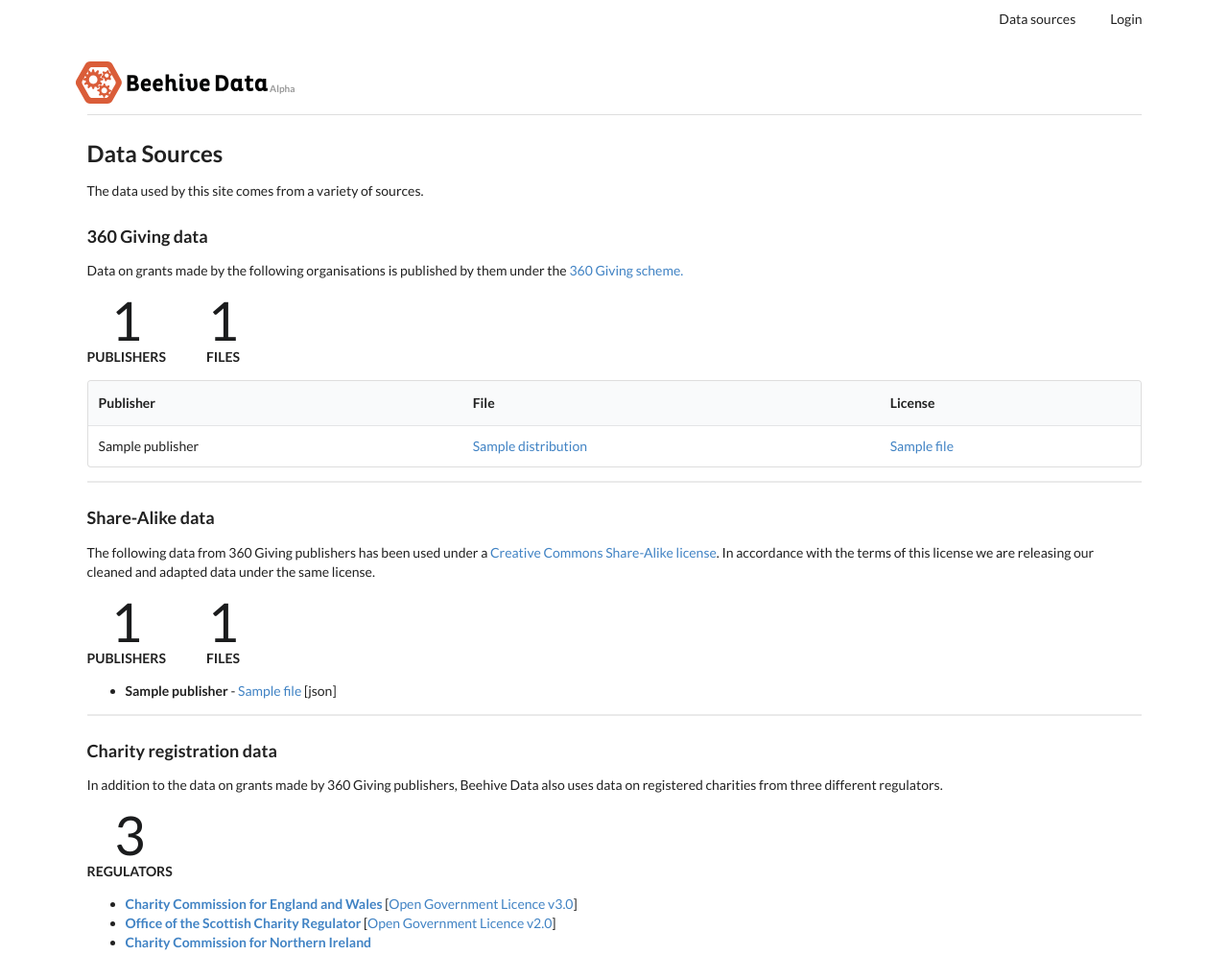
After one commit to TechforgoodCAST/beehive-data-etl, a Flask app: page /sources in a window 1280 px wide. The commit adds this page. Shown: the whole page at 96% size. Run offline with Flask 2, Linux system fonts and the light colour scheme; a database or web service that is not in the repository returns one stand-in record (values such as "Sample title").

Commit message:
Add data sources page

```diff
--- a/beehivedata/templates/flash.html
+++ b/beehivedata/templates/flash.html
@@ -1,4 +1,4 @@
-<div class='ui text container basic segment' id='flash-messages'>
+<div class='ui text container basic' id='flash-messages'>
   {% for message in get_flashed_messages(with_categories=true) %}
   <div class="ui {{ message[0] }} floating message" align="center">
       <p>{{ message[1] }}</p>
--- a/beehivedata/templates/navbar.html
+++ b/beehivedata/templates/navbar.html
@@ -1,6 +1,9 @@
 <div class="ui container">
   <div class="ui secondary menu">
     <div class="right menu">
+      <a class="ui item" href="{{ url_for('home.sources') }}">
+        Data sources
+      </a>
       {% if current_user.is_authenticated %}
       <div class="ui item">
         {{ current_user.email }}
--- /dev/null
+++ b/beehivedata/templates/sources.html
@@ -0,0 +1,133 @@
+{% extends "base.html" %}
+{% block content %}
+<style>
+th.rotate {
+  /* Something you can count on */
+  height: 140px;
+  white-space: nowrap;
+}
+
+th.rotate > div {
+  transform:
+    translate(5px, 51px)
+    rotate(270deg);
+  width: 30px;
+}
+th.rotate > div > span {
+  padding: 5px 5px;
+}
+.fund-status-feedback {
+  width: 50px;
+}
+</style>
+<div class='ui container basic segment'>
+  <h1 class='ui dividing header'>
+    <a class='logo' href='/' title='Beehive Data'>Beehive Data</a>
+  </h1>
+  <h2>Data Sources</h2>
+  <p>The data used by this site comes from a variety of sources.</p>
+  <h3>360 Giving data</h3>
+  <p>
+    Data on grants made by the following organisations is published by them
+    under the <a href="http://www.threesixtygiving.org/">360 Giving scheme.</a>
+  </p>
+  <div class="ui statistics">
+    <div class="statistic">
+      <div class="value">
+        {{ sources|groupby('publisher.name')|length }}
+      </div>
+      <div class="label">
+        Publishers
+      </div>
+    </div>
+    <div class="statistic">
+      <div class="value">
+        {{ sources|length }}
+      </div>
+      <div class="label">
+        Files
+      </div>
+    </div>
+  </div>
+  <table class="ui table">
+    <thead>
+      <tr>
+        <th>Publisher</th>
+        <th>File</th>
+        <th>License</th>
+      </tr>
+    </thead>
+    <tbody>
+    {% for file in sources %}
+      {% for d in file.distribution %}
+      <tr>
+        <td>{{ file.publisher.name }}</td>
+        <td><a href="{{ d.accessURL }}">{{ d.title }}</a></td>
+        <td><a href="{{ file.license }}">{{ file.license_name }}</a></td>
+      </tr>
+      {% endfor %}
+    {% endfor %}
+    </tbody>
+  </table>
+  <hr>
+  <h3>Share-Alike data</h3>
+  <p>
+    The following data from 360 Giving publishers has been used under a
+    <a href="https://creativecommons.org/licenses/by-sa/4.0/" target="_blank">Creative Commons
+    Share-Alike license</a>. In accordance with the terms of this license
+    we are releasing our cleaned and adapted data under the same license.
+  </p>
+  <div class="ui statistics">
+    <div class="statistic">
+      <div class="value">
+        {{ sharealike_files|groupby('publisher.name')|length }}
+      </div>
+      <div class="label">
+        Publishers
+      </div>
+    </div>
+    <div class="statistic">
+      <div class="value">
+        {{ sharealike_files|length }}
+      </div>
+      <div class="label">
+        Files
+      </div>
+    </div>
+  </div>
+  <ul>
+     {% for file in sharealike_files %}
+     <li><strong>{{ file.publisher.name }}</strong> - <a href="/datasets/{{ file._id}}.json">{{ file.title }}</a> [json]</li>
+     {% endfor %}
+  </ul>
+  <hr>
+  <h3>Charity registration data</h3>
+  <p>
+    In addition to the data on grants made by 360 Giving publishers, Beehive Data also uses data
+    on registered charities from three different regulators.
+  </p>
+  <div class="ui statistics">
+    <div class="statistic">
+      <div class="value">
+        3
+      </div>
+      <div class="label">
+        Regulators
+      </div>
+    </div>
+  </div>
+  <ul>
+    <li>
+      <strong><a href="http://data.charitycommission.gov.uk/">Charity Commission for England and Wales</a></strong>
+      [<a href="https://www.nationalarchives.gov.uk/doc/open-government-licence/version/3/">Open Government Licence v3.0</a>]
+    </li>
+    <li>
+      <strong><a href="https://www.oscr.org.uk/charities/search-scottish-charity-register/charity-register-download">Office of the Scottish Charity Regulator</a></strong>
+      [<a href="http://www.nationalarchives.gov.uk/doc/open-government-licence/version/2/">Open Government Licence v2.0</a>]
+    </li>
+    <li>
+      <strong><a href="http://www.charitycommissionni.org.uk/charity-search/">Charity Commission for Northern Ireland</a></strong>
+    </li>
+  </ul>
+</div>
+{% endblock %}
--- a/beehivedata/views/home.py
+++ b/beehivedata/views/home.py
@@ -42,9 +42,10 @@ def dataset(fileid):
     return jsonify({"grants": list(grants)})
 
 
-@home.route('/sharealike_data')
-def sharealike():
+@home.route('/sources')
+def sources():
     db = get_db()
-    files = db.files.find(
+    sharealike_files = db.files.find(
         {"license": "https://creativecommons.org/licenses/by-sa/4.0/"})
-    return render_template('sharealike.html', files=list(files))
+    sources = db.files.find()
+    return render_template('sources.html', sources=list(sources), sharealike_files=list(sharealike_files))
```
Also changed, not shown: beehivedata/templates/sharealike.html (deleted, +0 -55 lines).
